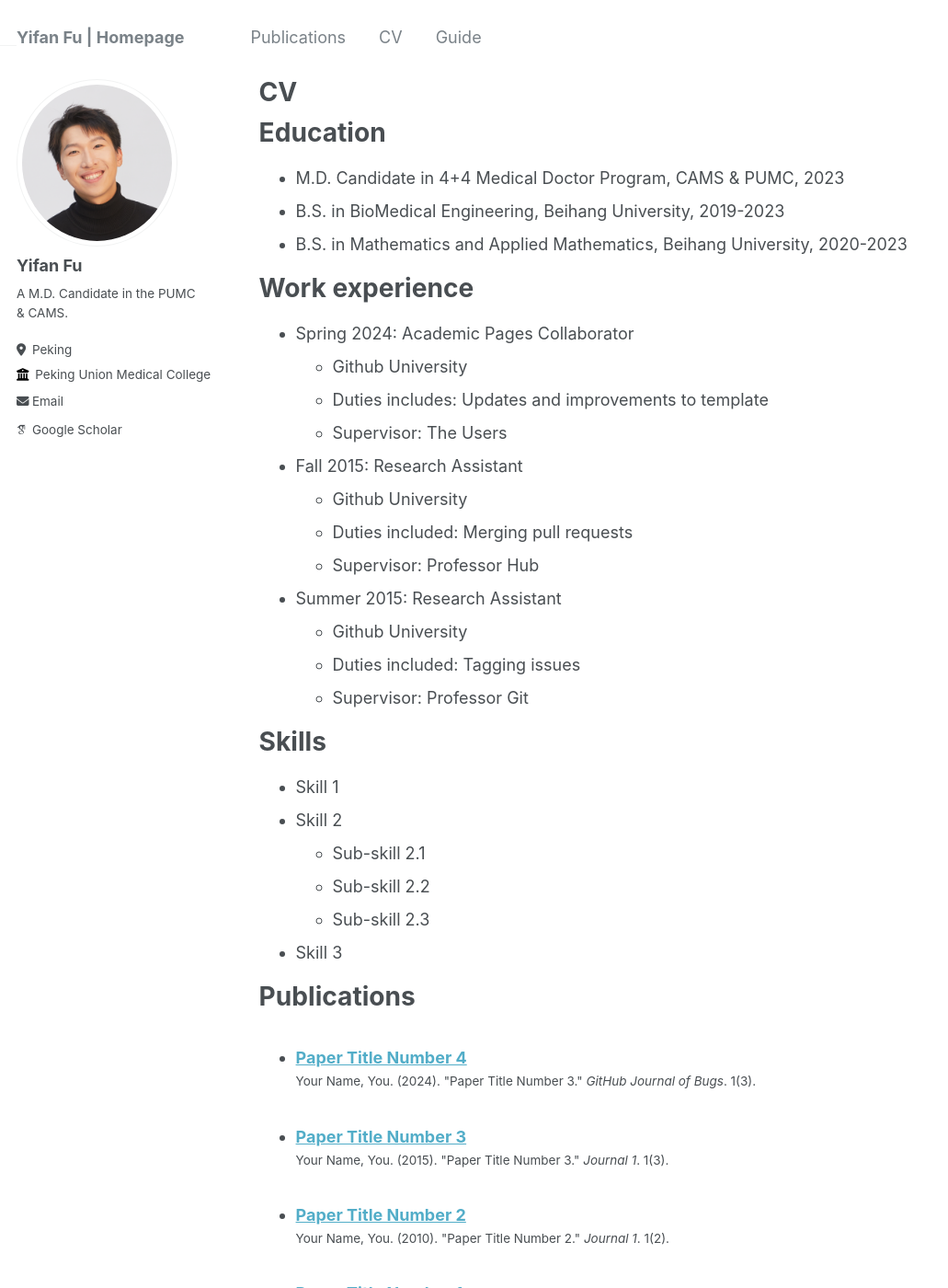
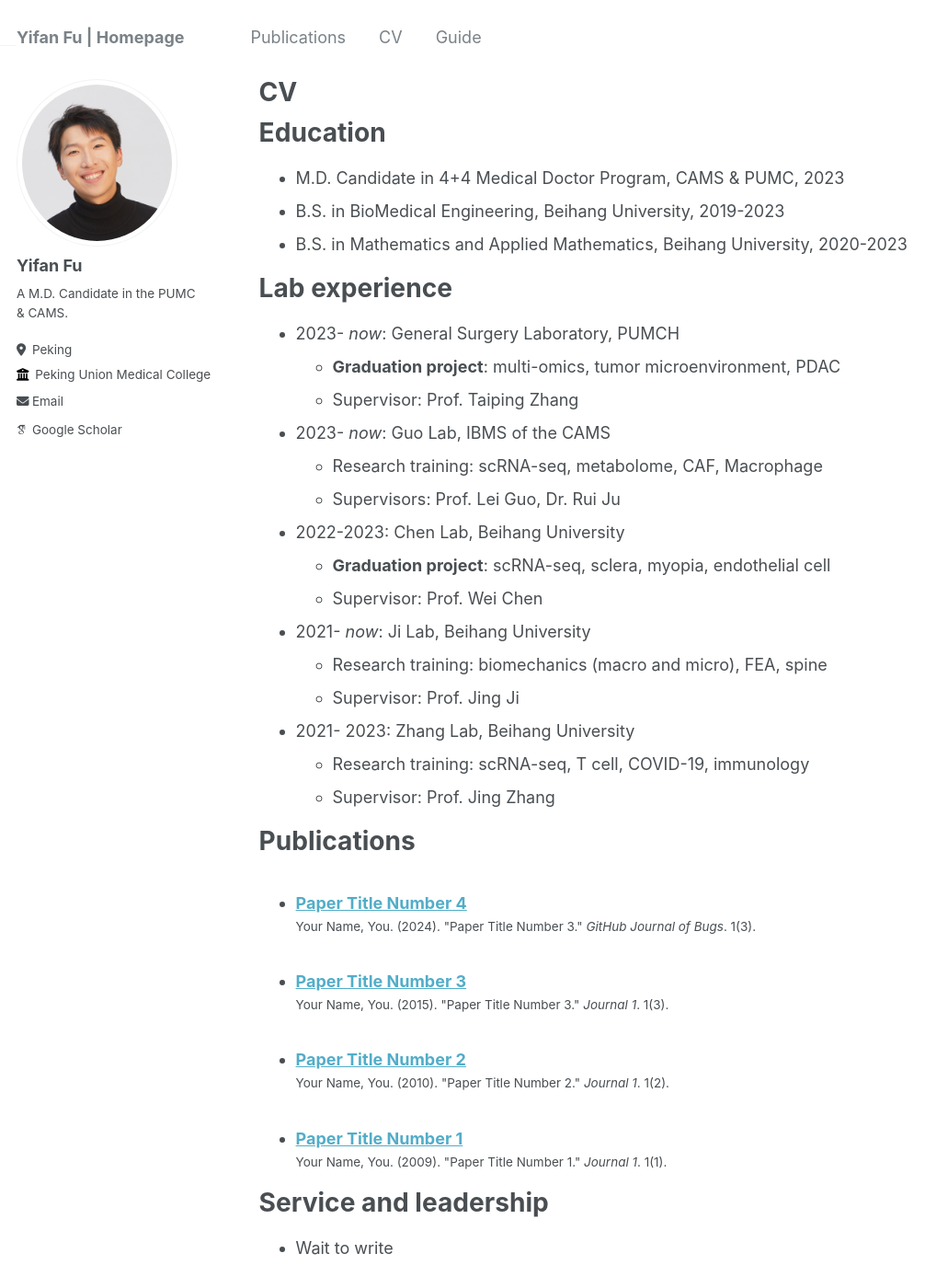
Before and after one commit to yifanfu01/yifanfu01.github.io, a Jekyll site: the page built from _pages/cv.md, in a window 1280 px wide and 1400 px high. Shown: the whole window at 92% size, without its empty margins (0-1031 px from the left). Built offline with Jekyll 4.4.1, drawn with Linux system fonts in a browser that asks for light colours; some web fonts are replaced; some of the changed text lies outside the part shown.

Commit message:
Update cv.md

```diff
--- a/_pages/cv.md
+++ b/_pages/cv.md
@@ -15,31 +15,25 @@ Education
 * B.S. in BioMedical Engineering, Beihang University, 2019-2023
 * B.S. in Mathematics and Applied Mathematics, Beihang University, 2020-2023
 
-Work experience
+Lab experience
 ======
-* Spring 2024: Academic Pages Collaborator
-  * Github University
-  * Duties includes: Updates and improvements to template
-  * Supervisor: The Users
+* 2023- _now_: General Surgery Laboratory, PUMCH
+  * **Graduation project**: multi-omics, tumor microenvironment, PDAC
+  * Supervisor: Prof. Taiping Zhang
+* 2023- _now_: Guo Lab, IBMS of the CAMS
+  * Research training: scRNA-seq, metabolome, CAF, Macrophage
+  * Supervisors: Prof. Lei Guo, Dr. Rui Ju
+* 2022-2023: Chen Lab, Beihang University
+  * **Graduation project**: scRNA-seq, sclera, myopia, endothelial cell
+  * Supervisor: Prof. Wei Chen
+* 2021- _now_: Ji Lab, Beihang University
+  * Research training: biomechanics (macro and micro), FEA, spine
+  * Supervisor: Prof. Jing Ji
+* 2021- 2023: Zhang Lab, Beihang University
+  * Research training: scRNA-seq, T cell, COVID-19, immunology
+  * Supervisor: Prof. Jing Zhang
 
-* Fall 2015: Research Assistant
-  * Github University
-  * Duties included: Merging pull requests
-  * Supervisor: Professor Hub
 
-* Summer 2015: Research Assistant
-  * Github University
-  * Duties included: Tagging issues
-  * Supervisor: Professor Git
-
-Skills
-======
-* Skill 1
-* Skill 2
-  * Sub-skill 2.1
-  * Sub-skill 2.2
-  * Sub-skill 2.3
-* Skill 3
 
 Publications
 ======
@@ -47,18 +41,7 @@ Publications
     {% include archive-single-cv.html %}
   {% endfor %}</ul>
 
-Talks
-======
-  <ul>{% for post in site.talks reversed %}
-    {% include archive-single-talk-cv.html  %}
-  {% endfor %}</ul>
-
-Teaching
-======
-  <ul>{% for post in site.teaching reversed %}
-    {% include archive-single-cv.html %}
-  {% endfor %}</ul>
 
 Service and leadership
 ======
-* Currently signed in to 43 different slack teams
+* Wait to write
```
